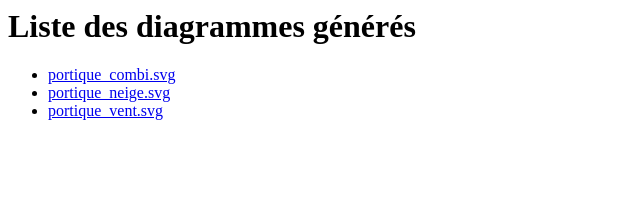
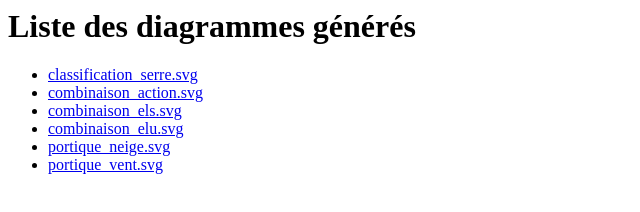
Before and after one commit to apesseu/serre-agricole-en13031, a plain HTML site: page index.html in a window 1280 px wide. Shown: the whole page, without its empty margins (0-640 px from the left). Drawn offline with Linux system fonts and the light colour scheme.

Commit message:
deploy: f9778dca19b97e0d238a22132abbfcd2d3c55cf0

```diff
--- a/index.html
+++ b/index.html
@@ -1,5 +1,8 @@
 <html><head><title>PlantUML Diagrams</title></head><body><h1>Liste des diagrammes générés</h1><ul>
-<li><a href="portique_combi.svg">portique_combi.svg</a></li>
+<li><a href="classification_serre.svg">classification_serre.svg</a></li>
+<li><a href="combinaison_action.svg">combinaison_action.svg</a></li>
+<li><a href="combinaison_els.svg">combinaison_els.svg</a></li>
+<li><a href="combinaison_elu.svg">combinaison_elu.svg</a></li>
 <li><a href="portique_neige.svg">portique_neige.svg</a></li>
 <li><a href="portique_vent.svg">portique_vent.svg</a></li>
 </ul></body></html>
```
Also changed, not shown: classification_serre.svg (added), combinaison_action.svg (added), combinaison_els.svg (added), combinaison_elu.svg (added), portique_combi.svg (deleted).
